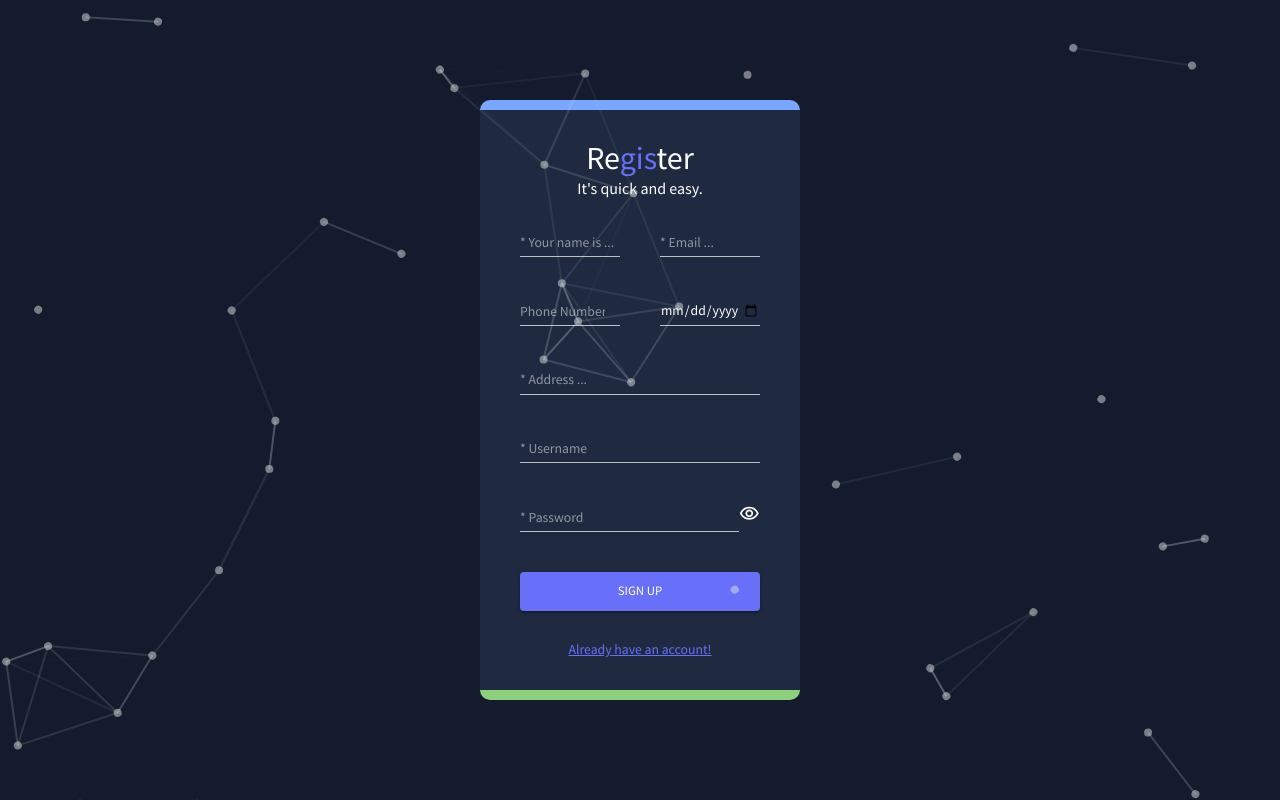
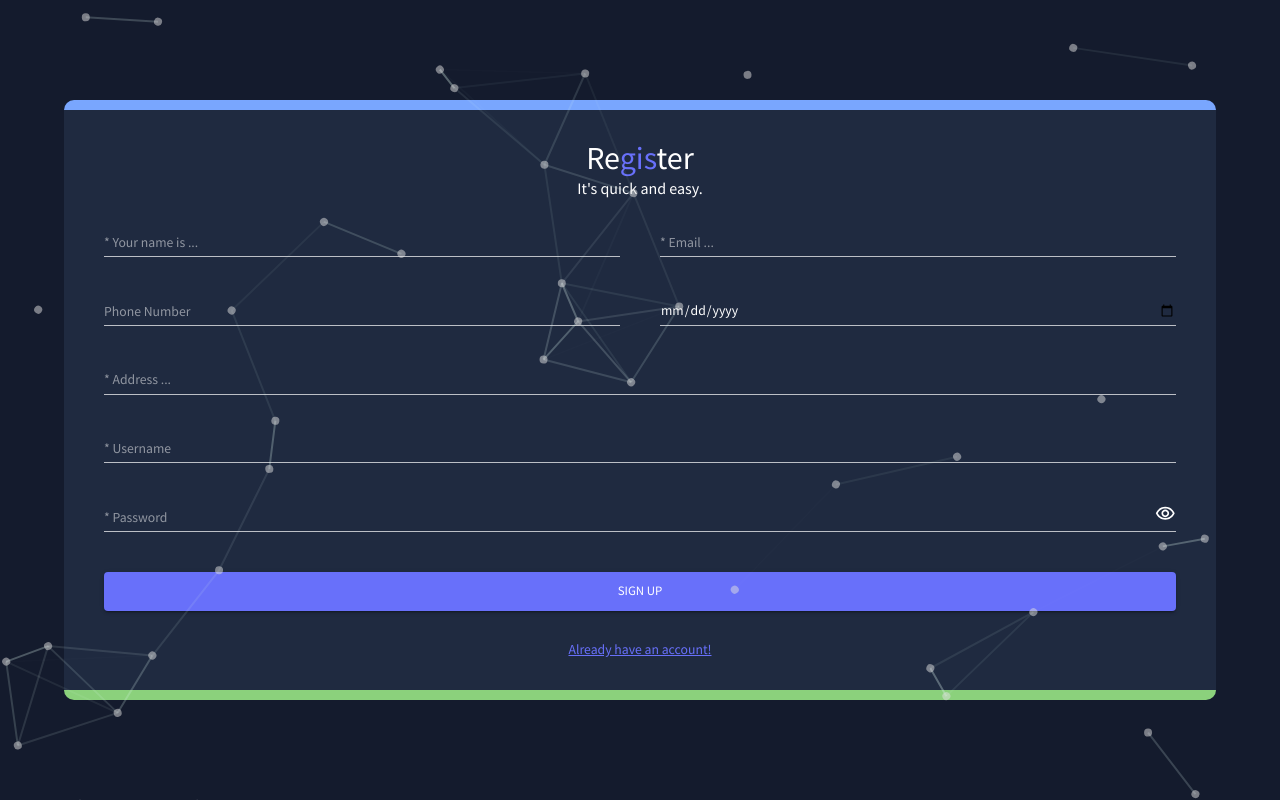
Before and after one commit to inferno332/Ecommerce_shop, a React (Create React App) app in the folder admin-dashboard/: page /register in a window 1280 px wide. Built offline with nearby package versions, Linux system fonts and the light colour scheme.

Commit message:
validate login

```diff
--- a/admin-dashboard/package.json
+++ b/admin-dashboard/package.json
@@ -23,6 +23,7 @@
     "react": "^18.2.0",
     "react-dom": "^18.2.0",
     "react-hook-form": "^7.39.1",
+    "react-hot-toast": "^2.4.0",
     "react-pro-sidebar": "^0.7.1",
     "react-redux": "^8.0.5",
     "react-router-dom": "^6.4.2",
--- a/admin-dashboard/src/axios/axiosJWT.js
+++ b/admin-dashboard/src/axios/axiosJWT.js
@@ -8,4 +8,16 @@ axiosJWT.interceptors.request.use((config) => {
     return config;
 });
 
+axiosJWT.interceptors.response.use(
+    (res) => {
+        return Promise.resolve(res);
+    },
+    (error) => {
+        if (error.response.status === 401) {
+            window.location.href = '/login';
+        }
+        return Promise.reject(error);
+    },
+);
+
 export default axiosJWT;
--- a/admin-dashboard/src/pages/login/Login.jsx
+++ b/admin-dashboard/src/pages/login/Login.jsx
@@ -15,11 +15,16 @@ function Login() {
 
     const navigate = useNavigate();
     const dispatch = useDispatch();
-    const { register, handleSubmit } = useForm();
+    const {
+        register,
+        handleSubmit,
+        setError,
+        formState: { errors },
+    } = useForm();
     const [showPassword, setShowPassword] = useState(true);
 
     const onSubmit = (data) => {
-        loginUser(data, dispatch, navigate);
+        loginUser(data, dispatch, navigate, setError);
     };
 
     const handleShowPass = () => {
@@ -41,20 +46,39 @@ function Login() {
                     <Grid container spacing={5} paddingX={5}>
                         <Grid item xs={12}>
                             <Input {...register('username', { required: true })} placeholder="Username" fullWidth />
+                            {errors.username && (
+                                <Typography variant="subtitle2" pt={1} color="red">
+                                    Please fill your username!
+                                </Typography>
+                            )}
                         </Grid>
                         <Grid item xs={12} sx={{ display: 'flex', position: 'relative' }}>
                             <Input
                                 type={showPassword ? 'password' : 'text'}
-                                {...register('password', { required: true })}
+                                {...register('password', { required: true, minLength: 6 })}
                                 placeholder="Password"
                                 fullWidth
                             />
                             <RemoveRedEyeOutlinedIcon
-                                sx={{ position: 'absolute', left: '310px', top: '42px' }}
+                                sx={{ position: 'absolute', right: 0, cursor: 'pointer' }}
                                 onClick={handleShowPass}
-                                style={{ cursor: 'pointer' }}
                             />
                         </Grid>
+                        {errors.password && (
+                            <Typography variant="subtitle2" pt={1} pl={5} color="red">
+                                {errors.password.message}
+                            </Typography>
+                        )}
+                        {errors.password?.type === 'minLength' && (
+                            <Typography variant="subtitle2" pt={1} color="red">
+                                Atleat 6 characters
+                            </Typography>
+                        )}
+                        {errors.password?.type === 'required' && (
+                            <Typography variant="subtitle2" pt={1} color="red">
+                                Please fill your password!
+                            </Typography>
+                        )}
                         <Grid item xs={12}>
                             <Button
                                 type="submit"
@@ -90,8 +114,8 @@ const BoxAuth = styled(Box)({
     justifyContent: 'space-evenly',
     alignItems: 'center',
     flexDirection: 'column',
-    width: '25vw',
-    height: '600px',
+    minWidth: '25vw',
+    minHeight: '600px',
     borderRadius: '10px',
     borderTop: `10px solid #79a6fe`,
     borderBottom: '10px solid #8BD17C',
--- a/admin-dashboard/src/pages/login/Register.jsx
+++ b/admin-dashboard/src/pages/login/Register.jsx
@@ -5,6 +5,7 @@ import { useForm } from 'react-hook-form';
 import { styled } from '@mui/system';
 import { Box, Button, Container, Grid, Input, Typography, useTheme } from '@mui/material';
 import RemoveRedEyeOutlinedIcon from '@mui/icons-material/RemoveRedEyeOutlined';
+import toast, { Toaster } from 'react-hot-toast';
 
 import { tokens } from '../../theme';
 
@@ -17,6 +18,7 @@ function Register() {
     const {
         register,
         handleSubmit,
+        setError,
         formState: { errors },
     } = useForm();
 
@@ -25,8 +27,29 @@ function Register() {
     };
 
     const handleRegister = async (data) => {
-        await axios.post('http://localhost:9000/auth/register', data);
-        navigate('/login');
+        await axios
+            .post('http://localhost:9000/auth/register', data)
+            .then((res) => toast.success('Successfully toasted!'))
+            .then((res) =>
+                setTimeout(() => {
+                    navigate('/login');
+                }, 1500),
+            )
+            .catch((error) => {
+                const errors = error.response.data;
+                if (errors.keyPattern.email) {
+                    setError('email', {
+                        type: 'server',
+                        message: 'Email already exist',
+                    });
+                }
+                if (errors.keyPattern.username) {
+                    setError('username', {
+                        type: 'server',
+                        message: 'Username already exist',
+                    });
+                }
+            });
     };
 
     const handleShowPass = () => {
@@ -35,6 +58,7 @@ function Register() {
 
     return (
         <ContainerAuth>
+            <Toaster position="top-center" reverseOrder={false} />
             <BoxAuth style={{ backgroundColor: colors.primary[900] }}>
                 <div>
                     <Typography variant="h2" textAlign="center">
@@ -46,35 +70,40 @@ function Register() {
                 </div>
                 <form onSubmit={handleSubmit(onSubmit)}>
                     <Grid container spacing={5} paddingX={5}>
-                        <Grid item xs={6}>
+                        <Grid item xs={12} md={6}>
                             <Input
                                 {...register('fullName', { required: true })}
                                 placeholder="* Your name is ..."
                                 fullWidth
                             />
-                            {errors.name && (
+                            {errors.fullName && (
                                 <Typography variant="subtitle2" pt={1} color="red">
                                     Please fill your name!
                                 </Typography>
                             )}
                         </Grid>
-                        <Grid item xs={6}>
+                        <Grid item xs={12} md={6}>
                             <Input
                                 type="email"
                                 {...register('email', { required: true })}
                                 placeholder="* Email ..."
                                 fullWidth
                             />
-                            {errors.email && (
+                            {errors.email?.type === 'required' && (
                                 <Typography variant="subtitle2" pt={1} color="red">
                                     Please fill your email!
                                 </Typography>
                             )}
+                            {errors.email && (
+                                <Typography variant="subtitle2" pt={1} color="red">
+                                    {errors.email.message}
+                                </Typography>
+                            )}
                         </Grid>
-                        <Grid item xs={6}>
+                        <Grid item xs={12} md={6}>
                             <Input type="number" {...register('phoneNumber')} placeholder="Phone Number" fullWidth />
                         </Grid>
-                        <Grid item xs={6}>
+                        <Grid item xs={12} md={6}>
                             <Input type="date" {...register('birthday')} fullWidth />
                         </Grid>
                         <Grid item xs={12}>
@@ -87,26 +116,39 @@ function Register() {
                         </Grid>
                         <Grid item xs={12}>
                             <Input {...register('username', { required: true })} placeholder="* Username" fullWidth />
-                            {errors.username && (
+                            {errors.username?.type === 'required' && (
                                 <Typography variant="subtitle2" pt={1} color="red">
                                     Please fill your username!
                                 </Typography>
                             )}
+                            {errors.username && (
+                                <Typography variant="subtitle2" pt={1} color="red">
+                                    {errors.username.message}
+                                </Typography>
+                            )}
                         </Grid>
-                        <Grid item xs={12} sx={{ display: 'flex' }}>
+                        <Grid item xs={12} sx={{ display: 'flex', position: 'relative' }}>
                             <Input
                                 type={showPassword ? 'password' : 'text'}
-                                {...register('password', { required: true })}
+                                {...register('password', { required: true, minLength: 6 })}
                                 placeholder="* Password"
                                 fullWidth
                             />
-                            <RemoveRedEyeOutlinedIcon onClick={handleShowPass} style={{ cursor: 'pointer' }} />
-                            {errors.password && (
-                                <Typography variant="subtitle2" pt={1} color="red">
-                                    Please fill your password!
-                                </Typography>
-                            )}
+                            <RemoveRedEyeOutlinedIcon
+                                onClick={handleShowPass}
+                                sx={{ position: 'absolute', right: 0, cursor: 'pointer' }}
+                            />
                         </Grid>
+                        {errors.password?.type === 'required' && (
+                            <Typography variant="subtitle2" pt={1} pl={5} color="red">
+                                Please fill your password!
+                            </Typography>
+                        )}
+                        {errors.password?.type === 'minLength' && (
+                            <Typography variant="subtitle2" pt={1} pl={5} color="red">
+                                At least 6 characters
+                            </Typography>
+                        )}
                         <Grid item xs={12}>
                             <Button
                                 type="submit"
@@ -142,8 +184,8 @@ const BoxAuth = styled(Box)({
     justifyContent: 'space-evenly',
     alignItems: 'center',
     flexDirection: 'column',
-    width: '25vw',
-    height: '600px',
+    minWidth: '25vw',
+    minHeight: '600px',
     borderRadius: '10px',
     borderTop: '10px solid #79a6fe',
     borderBottom: '10px solid #8BD17C',
--- a/admin-dashboard/src/redux/apiRequests.js
+++ b/admin-dashboard/src/redux/apiRequests.js
@@ -1,13 +1,17 @@
 import axios from 'axios';
 import { loginStart, loginSuccess, loginFailed, logoutSuccess } from './authSlice';
 
-export const loginUser = async (user, dispatch, navigate) => {
+export const loginUser = async (user, dispatch, navigate, setError) => {
     dispatch(loginStart());
     try {
         const res = await axios.post('http://localhost:9000/auth/login', user);
         dispatch(loginSuccess(res.data));
         navigate('/');
     } catch (error) {
+        setError('password', {
+            type: 'server',
+            message: 'Something went wrong with your password',
+        });
         dispatch(loginFailed());
     }
 };
```
Also changed, not shown: 1 other file (tests, documents, lock files or other folders).
